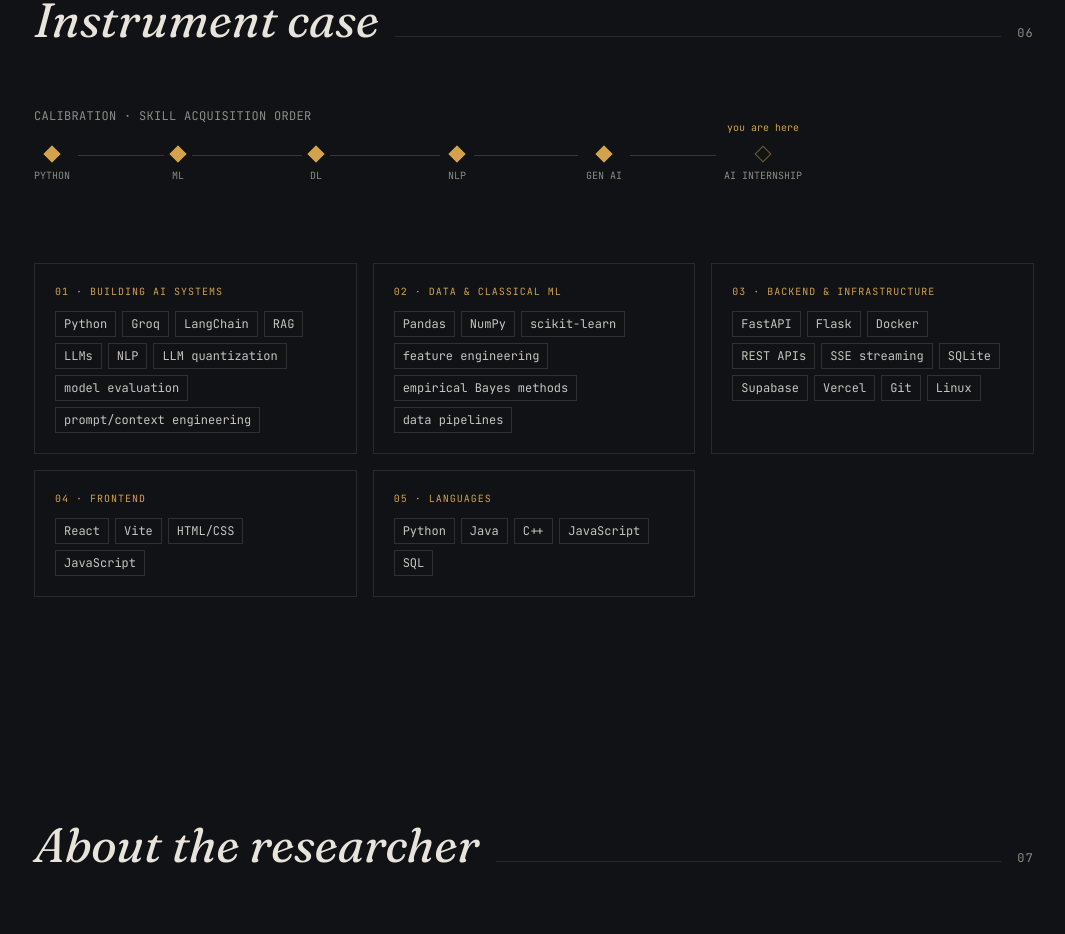
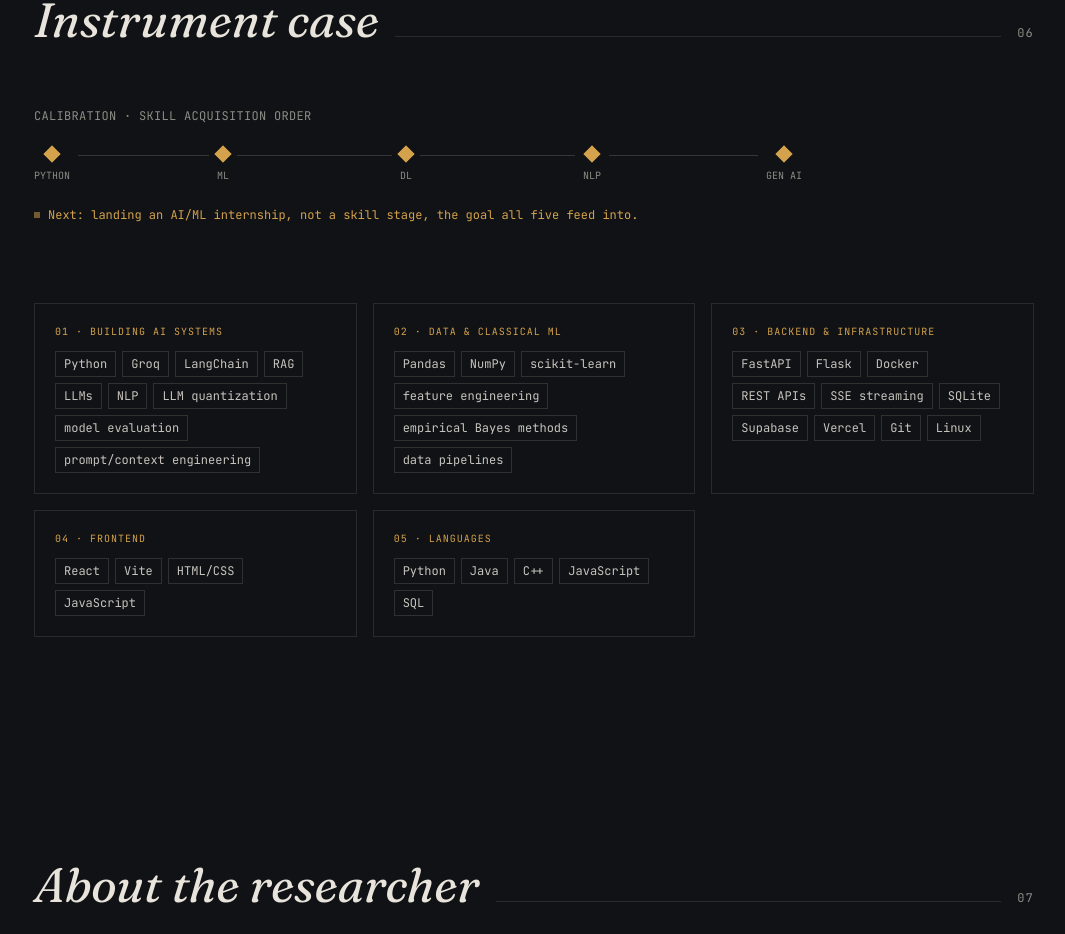
Before and after one commit to Sithranjan-Suresh/portfolio, a React (Vite) app: page / in a window 1280 px wide. Shown: the part 5380-6314 px from the top of the page, without its empty margins (158-1223 px from the left). Built offline with nearby package versions, Linux system fonts and the light colour scheme.

Commit message:
Separate AI internship goal from skill-acquisition ruler as its own callout

```diff
--- a/src/sections/Skills.jsx
+++ b/src/sections/Skills.jsx
@@ -31,7 +31,6 @@ const learningPath = [
   { label: 'DL', status: 'solid' },
   { label: 'NLP', status: 'solid' },
   { label: 'GEN AI', status: 'solid' },
-  { label: 'AI INTERNSHIP', status: 'current' },
 ]
 
 function Skills() {
@@ -82,19 +81,7 @@ function Skills() {
           {learningPath.map((step, index) => (
             <div key={step.label} className="flex items-center flex-1 last:flex-none">
               <div className="flex flex-col items-center gap-2 relative">
-                {step.status === 'current' && (
-                  <span className="absolute -top-7 font-mono text-[10px] text-brass whitespace-nowrap">
-                    you are here
-                  </span>
-                )}
-                <span
-                  data-lp-dot
-                  className={`block h-3 w-3 border ${
-                    step.status === 'solid'
-                      ? 'bg-brass border-brass rotate-45'
-                      : 'bg-canvas border-brass rotate-45 animate-pulse'
-                  }`}
-                />
+                <span data-lp-dot className="block h-3 w-3 border bg-brass border-brass rotate-45" />
                 <span className="font-mono text-[10px] text-muted whitespace-nowrap">{step.label}</span>
               </div>
               {index < learningPath.length - 1 && (
@@ -103,6 +90,10 @@ function Skills() {
             </div>
           ))}
         </div>
+        <p className="font-mono text-xs text-brass mt-6 flex items-center gap-2">
+          <span className="h-1.5 w-1.5 bg-brass animate-pulse" aria-hidden="true" />
+          Next: landing an AI/ML internship, not a skill stage, the goal all five feed into.
+        </p>
       </div>
 
       {/* Skill inventory as specimen cards */}
```
